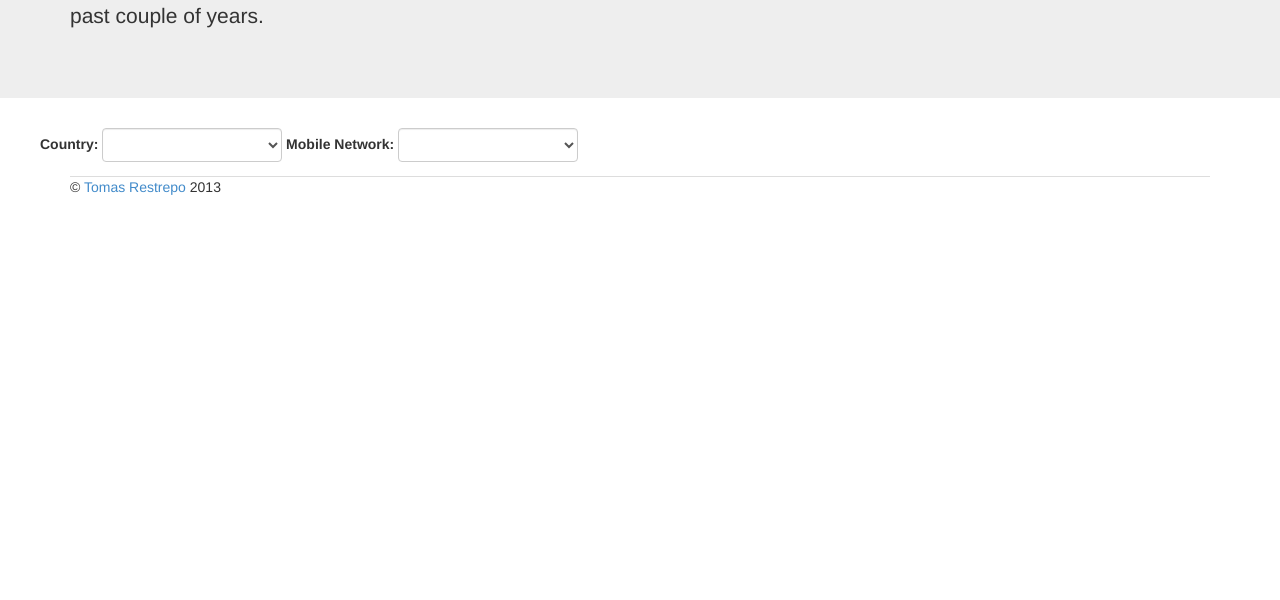
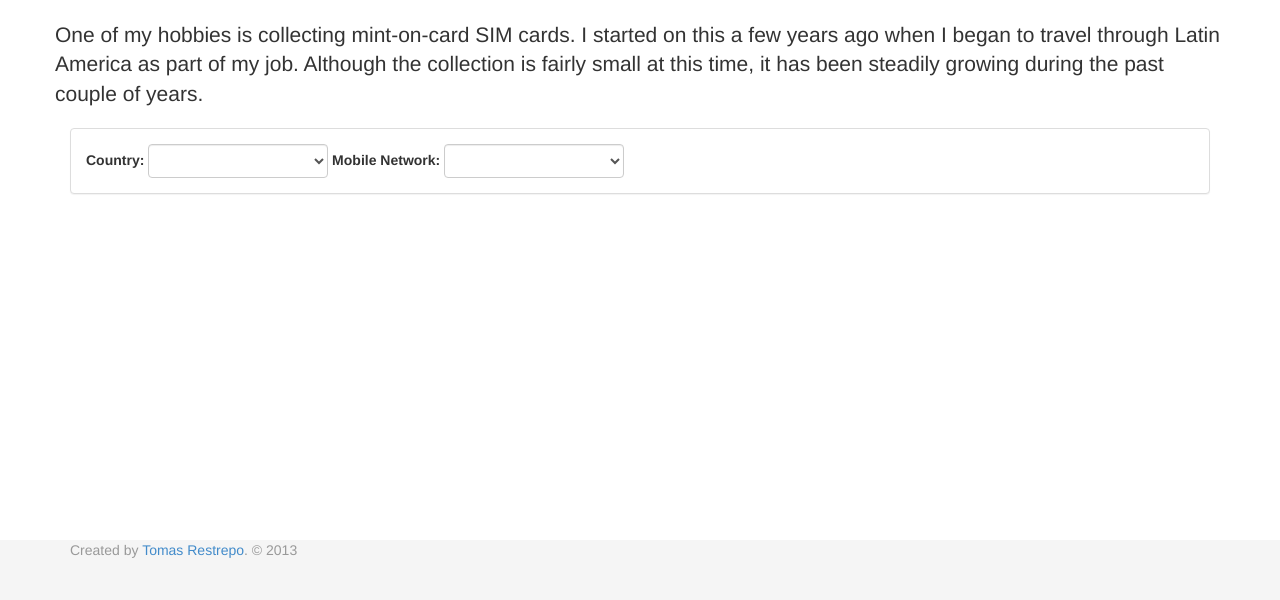
Before and after one commit to tomasr/simcard-collection, a plain HTML site: page index.html in a window 1280 px wide. Shown: the part 200-800 px from the top of the page. Drawn offline with Linux system fonts and the light colour scheme.

Commit message:
Improve format of page

```diff
--- a/all.html
+++ b/all.html
@@ -1,5 +1,7 @@
-<div class="row marketing">
+<div class="container">
   <!-- filter header -->
+  <div class="panel panel-default">
+    <div class="panel-body">
       <form class='form-inline filter-bar'>
         <div class='form-group'>
           <label for='countryDropDown'>Country:</label>
@@ -13,12 +15,13 @@
           </select>
         </div>
       </form>
+    </div>
+  </div>
   <div ng-cloak class='alert alert-success' ng-show='matchingSims'>
     Total Results: <strong>{{matchingSims.length}}</strong>
   </div>
 
   <!-- results panel -->
-  <div class='container'>
   <div ng-repeat='simGroup in matchingSimsGrouped'>
     <div class='row-fluid'>
       <div class='panel panel-default span6' ng-repeat='sim in simGroup'>
@@ -43,9 +46,8 @@
       </div> <!-- panel -->
     </div> <!-- row-fluid -->
   </div> <!-- repeat -->
-  </div> <!-- outer panel -->
 
-</div> <!-- row marketing -->
+</div> <!-- container -->
 
 <!-- Modal dialog for showing images-->
 <div class="modal" id="myModal" tabindex="-1" role="dialog" aria-labelledby="myModalLabel" aria-hidden="true">
--- a/css/styles.css
+++ b/css/styles.css
@@ -1,20 +1,35 @@
-.gridContainer {
-  height: 400px;
-  width: 600px;
-}
-.gridStyle {
-  height: 100%;
-}
 .combo {
   width: 180px;
 }
 .filter-bar {
-  margin-bottom: 1em;
 }
 .icon {
   color: #428bca;
 }
 
-.footer {
-  border-top: 1px solid #ddd;
+html,
+body {
+  height: 100%;
+  /* The html and body elements cannot have any padding or margin. */
+  padding-top: 0;
+  padding-bottom: 0;
 }
+.nav {
+  font-size: 20px;
+}
+
+/* Wrapper for page content to push down footer */
+#wrap {
+  min-height: 100%;
+  height: auto;
+  /* Negative indent footer by its height */
+  margin: 0 auto -60px;
+  /* Pad bottom by footer height */
+  padding: 0 0 60px;
+}
+
+/* Set the fixed height of the footer here */
+#footer {
+  height: 60px;
+  background-color: #f5f5f5;
+}
--- a/index.html
+++ b/index.html
@@ -11,27 +11,32 @@
     <script src='js/angular-route.js'></script>
   </head>
   <body>
+    <div class='container' ng-controller='SCController' id='wrap'>
+
       <div class='jumbotron'>
         <div class='container'>
           <h1><i class='fa fa-phone-square icon'> </i>My SIM Card Collection</h1>
+        </div>
+      </div>
+      <div>
           <p class='lead'>One of my hobbies is collecting mint-on-card SIM cards.
           I started on this a few years ago when I began to travel
           through Latin America as part of my job. Although the collection
           is fairly small at this time, it has been steadily growing
           during the past couple of years.</p>
       </div>
-    </div>
 
-    <div class='container' ng-controller='SCController' ng-cloak>
-
-      <div class="view-container">
+      <div class="view-container" ng-cloak>
         <div ng-view class="view"></div>
       </div>
 
-      <div class="footer">
-        <p>&copy; <a href='http://winterdom.com/'>Tomas Restrepo</a> 2013</p>
+    </div> <!-- container -->
+
+    <div id="footer">
+      <div class="container">
+        <p class="text-muted credit">Created by <a href="http://winterdom.com">Tomas Restrepo</a>. &copy; 2013</p>
       </div>
-    </div> <!-- container -->
+    </div>
 
 
     <script src='js/jquery-1.9.1.js'></script>
```
Also changed, not shown: detail.html (+2 -2 lines). Lines whose indentation alone changed are shown as unchanged.
